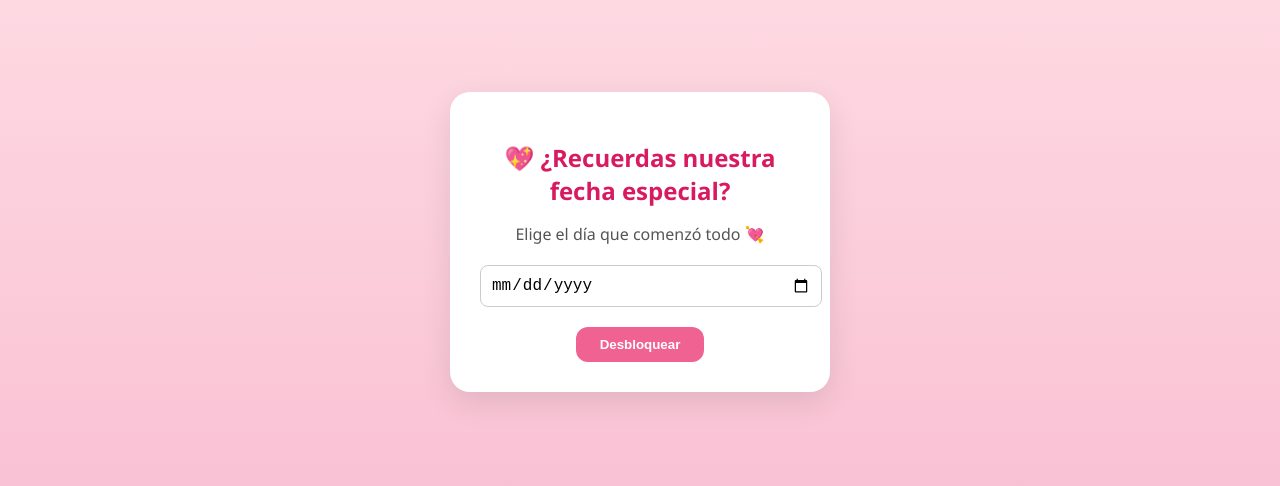
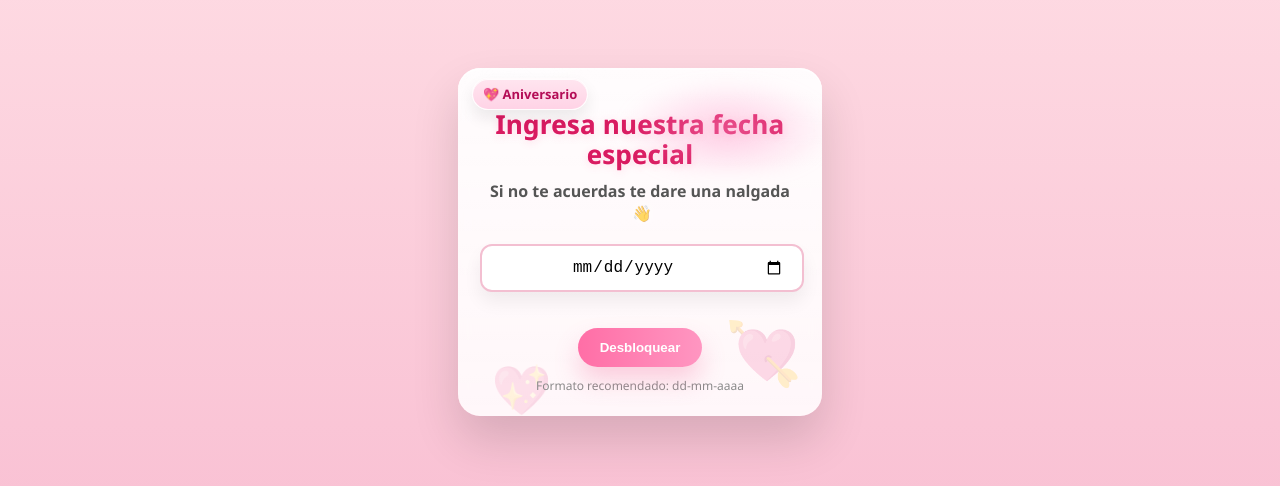
Before and after one commit to bryansans/aniversario-app, a React (Create React App) app: page / in a window 1280 px wide. Shown: the part 158-644 px from the top of the page. Built offline with nearby package versions, Linux system fonts and the light colour scheme.

Commit message:
cambio de diseño login e interfaz

```diff
--- a/src/App.css
+++ b/src/App.css
@@ -615,3 +615,256 @@ button:hover {
 
 /* Opcional: si la imagen se ve muy oscura/clara, ajusta el velo:
    cambia los rgba del linear-gradient de .mosaic-card (primer fondo) */
+
+
+   /* Título hero con degradado y detalle */
+.title-hero{
+  margin: 8px 0 18px;
+  font-weight: 900;
+  font-size: clamp(28px, 5.4vw, 34px);
+  line-height: 1.1;
+  letter-spacing: .3px;
+  background: linear-gradient(90deg,#ff4f9a 0%,#ff9cc7 50%,#ff4f9a 100%);
+  -webkit-background-clip: text;
+  background-clip: text;
+  color: transparent;
+  text-shadow: 0 2px 8px rgba(255,84,146,.18);
+  position: relative;
+}
+
+/* subrayado suave tipo “pincel” */
+.title-hero::after{
+  content:"";
+  position:absolute;
+  left:50%;
+  bottom:-8px;
+  transform:translateX(-50%);
+  width: 58%;
+  height: 8px;
+  border-radius: 999px;
+  background:
+    radial-gradient(closest-side,rgba(255,255,255,.75),transparent 70%),
+    linear-gradient(90deg,#ffd6e8,#ff9cc7);
+  filter: blur(0.5px);
+  opacity:.95;
+}
+
+/* corazoncito que “respira” */
+.title-hero .heart{
+  display:inline-block;
+  margin-left:.3ch;
+  filter: drop-shadow(0 3px 6px rgba(255,0,93,.35));
+  animation: heartPop 2.2s ease-in-out infinite;
+}
+
+/* chispita con brillo leve */
+.title-hero .sparkle{
+  display:inline-block;
+  margin-right:.35ch;
+  filter: drop-shadow(0 0 4px rgba(255,255,255,.7));
+  animation: twinkle 3s ease-in-out infinite alternate;
+}
+
+/* Animaciones */
+@keyframes heartPop{
+  0%,100%{ transform: translateY(0) scale(1); }
+  50%     { transform: translateY(-2px) scale(1.06); }
+}
+@keyframes twinkle{
+  0%  { opacity:.65; transform: rotate(0deg); }
+  100%{ opacity:1;   transform: rotate(12deg); }
+}
+
+/* Subtítulo en chip con glas y brillito */
+.subtitle-hero{
+  display: inline-block;
+  margin: 4px 0 16px;
+  padding: 8px 14px;
+  border-radius: 999px;
+  font-weight: 600;
+  font-size: clamp(14px, 3.2vw, 16px);
+  letter-spacing: .2px;
+  color: #5f5f5f;
+
+  /* glass suave */
+  background: linear-gradient(180deg, rgba(255,255,255,.75), rgba(255,255,255,.5));
+  border: 1px solid rgba(255,255,255,.85);
+  box-shadow:
+    0 10px 24px rgba(0,0,0,.08),
+    inset 0 1px 0 rgba(255,255,255,.9);
+  position: relative;
+}
+
+@keyframes sheenSub{
+  0%   { transform: translateX(-120%); }
+  100% { transform: translateX(120%); }
+}
+
+/* reutilizamos la chispita del título */
+.twinkle{
+  display:inline-block;
+  margin-left:.35ch;
+  filter: drop-shadow(0 0 4px rgba(255,255,255,.75));
+  animation: twinkle 3s ease-in-out infinite alternate;
+}
+
+/* ===== Login re-styling ===== */
+
+.login-card{
+  position: relative;
+  overflow: hidden;
+  border-radius: 22px;
+  padding: 26px 22px 22px;
+  background: linear-gradient(180deg, rgba(255,255,255,.92), rgba(255,255,255,.86));
+  box-shadow:
+    0 24px 48px rgba(0,0,0,.14),
+    0 2px 0 rgba(255,255,255,.7) inset;
+  backdrop-filter: blur(6px);
+}
+
+/* aro de luz sutil */
+.login-card::before{
+  content:"";
+  position:absolute; inset:-30% -10% auto -10%; height: 60%;
+  background:
+    radial-gradient(40% 40% at 20% 40%, rgba(255,255,255,.9) 0%, transparent 60%),
+    radial-gradient(35% 35% at 85% 10%, rgba(255,175,210,.6) 0%, transparent 65%),
+    radial-gradient(35% 35% at 70% 80%, rgba(255,150,200,.45) 0%, transparent 70%);
+  filter: blur(8px);
+  pointer-events:none;
+}
+
+/* corazones flotando detrás */
+.bg-hearts{
+  position:absolute; inset:0; z-index:-1; overflow:hidden;
+}
+.bg-hearts::before,
+.bg-hearts::after{
+  content:"💖";
+  position:absolute;
+  font-size: 44px;
+  opacity:.16;
+  animation: floatUp 12s linear infinite;
+}
+.bg-hearts::before{ left: 10%; bottom:-10%; }
+.bg-hearts::after { content:"💘"; left: 75%; bottom:-15%; font-size: 52px; animation-delay:-6s; opacity:.14; }
+
+@keyframes floatUp{
+  0%  { transform: translateY(0) scale(1);   opacity:.12; }
+  100%{ transform: translateY(-120%) scale(1.2); opacity:.2; }
+}
+
+/* chapita superior */
+.login-badge{
+  position: absolute;
+  top: 10px; left: 14px;
+  padding: 6px 10px;
+  border-radius: 999px;
+  font-weight: 700;
+  font-size: 13px;
+  color: #b40c56;
+  background: linear-gradient(180deg, #ffe5ef, #ffd3e6);
+  border: 1px solid rgba(255,255,255,.9);
+  box-shadow: 0 8px 16px rgba(0,0,0,.08), inset 0 1px 0 rgba(255,255,255,.9);
+}
+
+/* títulos */
+.title-login{
+  margin: 16px 0 6px;
+  font-size: clamp(22px, 5.6vw, 26px);
+  font-weight: 900;
+  line-height: 1.15;
+  letter-spacing: .2px;
+  background: linear-gradient(90deg,#ff4f9a,#ff9cc7);
+  -webkit-background-clip: text;
+  background-clip: text;
+  color: transparent;
+  text-shadow: 0 2px 8px rgba(255,84,146,.18);
+}
+
+.subtitle-login{
+  margin: 0 0 14px;
+  color: #666;
+  font-weight: 600;
+}
+
+.subtitle-login .twinkle{
+  display:inline-block; margin-left:.35ch;
+  filter: drop-shadow(0 0 4px rgba(255,255,255,.8));
+  animation: twinkle 3s ease-in-out infinite alternate;
+}
+
+@keyframes twinkle{
+  0% { opacity:.7; transform: rotate(0deg); }
+  100%{ opacity:1;  transform: rotate(12deg); }
+}
+
+/* input con iconito */
+.login-input{ position: relative; margin: 8px 0 16px; }
+.login-input-icon{
+  position:absolute; left: 12px; top: 50%; transform: translateY(-50%);
+  opacity:.7; pointer-events:none;
+}
+
+.login-input input[type="date"]{
+  width: 100%;
+  padding: 12px 0px 12px 0px;
+  border-radius: 12px;
+  border: 2px solid #f3bfd1;
+  background: #fff;
+  outline: none;
+  box-shadow: 0 10px 18px rgba(0,0,0,.06);
+  font-size: 16px;
+  transition: border-color .2s, box-shadow .2s, transform .08s;
+  text-align: center;
+}
+
+.login-input input[type="date"]:focus{
+  border-color: #f06292;
+  box-shadow: 0 12px 22px rgba(240,98,146,.18);
+}
+
+/* botón protagonista */
+.btn-cta{
+  display: inline-flex; align-items:center; justify-content:center;
+  gap: 8px;
+  padding: 12px 22px;
+  border: none;
+  border-radius: 999px;
+  color: #fff;
+  font-weight: 800;
+  background: linear-gradient(90deg, #ff6ea6, #ff96c1);
+  box-shadow: 0 14px 24px rgba(240,98,146,.28);
+  cursor: pointer;
+  transition: transform .15s ease, box-shadow .15s ease;
+  position: relative; overflow: hidden;
+}
+
+.btn-cta::after{
+  content:"";
+  position:absolute; inset:0; border-radius: inherit;
+  background: linear-gradient(120deg, transparent 45%, rgba(255,255,255,.45) 50%, transparent 55%);
+  transform: translateX(-120%);
+  animation: sheenBtn 3s ease-in-out infinite;
+  mix-blend-mode: screen; pointer-events:none;
+}
+
+@keyframes sheenBtn{ 0%{transform:translateX(-120%)} 100%{transform:translateX(120%)} }
+.btn-cta:hover{ transform: translateY(-1px); box-shadow: 0 18px 28px rgba(240,98,146,.34); }
+.btn-cta:active{ transform: translateY(0); }
+
+.login-hint{
+  display:block;
+  margin-top: 10px;
+  color:#8a8a8a;
+  font-size: 12px;
+}
+
+/* en móviles, mantenemos centrado vertical */
+@media (max-width: 480px){
+  .login{ margin: auto; } /* ya lo usabas; reafirmamos */
+}
+
+.login-input input[type="date"]::-webkit-calendar-picker-indicator{
+  margin-right: 18px;
+}
--- a/src/App.js
+++ b/src/App.js
@@ -38,15 +38,31 @@ function App() {
   return (
     <div className="contenedor">
       {vista === 'login' && (
-        <div className="login fade-in">
-          <h2>💖 ¿Recuerdas nuestra fecha especial?</h2>
-          <p>Elige el día que comenzó todo 💘</p>
-          <input
-            type="date"
-            value={fecha}
-            onChange={(e) => setFecha(e.target.value)}
-          />
-          <button onClick={verificarFecha}>Desbloquear</button>
+        <div className="login login-card fade-in">
+          <div className="bg-hearts" aria-hidden="true" />
+          <div className="login-badge">💖 Aniversario</div>
+
+          <h2 className="title-login">
+            Ingresa nuestra fecha especial
+          </h2>
+
+          <p className="subtitle-login">
+            Si no te acuerdas te dare una nalgada<span className="twinkle">👋</span>
+          </p>
+
+          <div className="login-input">
+            <input
+              type="date"
+              value={fecha}
+              onChange={(e) => setFecha(e.target.value)}
+            />
+          </div>
+
+          <button className="btn-cta" onClick={verificarFecha}>
+            <span>Desbloquear</span>
+          </button>
+
+          <small className="login-hint">Formato recomendado: dd-mm-aaaa</small>
         </div>
       )}
 
@@ -87,8 +103,17 @@ function App() {
 function Dashboard({ irAHistoria, irAMomentos, irADibujos, irAMensaje, irARegalo }) {
   return (
     <div className="dashboard fade-in mosaic-menu">
-      <h2>Bienvenida corazón mio ❤️</h2>
-      <p className="menu-sub">Puedes ir viendo cada tarjetita que te prepare mami linda 💕</p>
+
+      <h2 className="title-hero">
+        <span className="sparkle">✨</span>
+        Bienvenida corazón mio
+        <span className="heart">💗</span>
+      </h2>
+
+      <p className="subtitle-hero">
+        Puedes ir viendo cada tarjetita que te preparé mami linda
+        <span className="twinkle">💕</span>
+      </p>
 
       <div className="mosaic">
         <button type="button" className="mosaic-card" onClick={irAHistoria}
```
Also changed, not shown: 1 other file (tests, documents, lock files or other folders).
